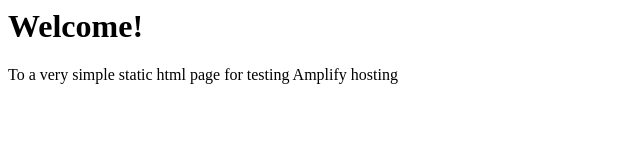
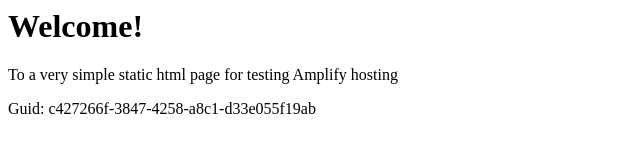
Before and after one commit to aws-aemilia-dub/Github-PR-Commit-Integration-Test-DoNotTouch-Gith-OKSLNVO2-v1-preprod-eu-west-1, a website: page src/index.html in a window 1280 px wide. Shown: the whole page, without its empty margins (0-640 px from the left). Drawn offline with Linux system fonts and the light colour scheme.

Commit message:
commit from integ tests

```diff
--- a/src/index.html
+++ b/src/index.html
@@ -1,3 +1,5 @@
+
+
 <html lang="en">
 
 <head>
@@ -10,6 +12,6 @@
 <body>
     <h1>Welcome!</h1>
     <p>To a very simple static html page for testing Amplify hosting</p>
-</body>
+    <p>Guid: c427266f-3847-4258-a8c1-d33e055f19ab</p></body>
 
 </html>
```
